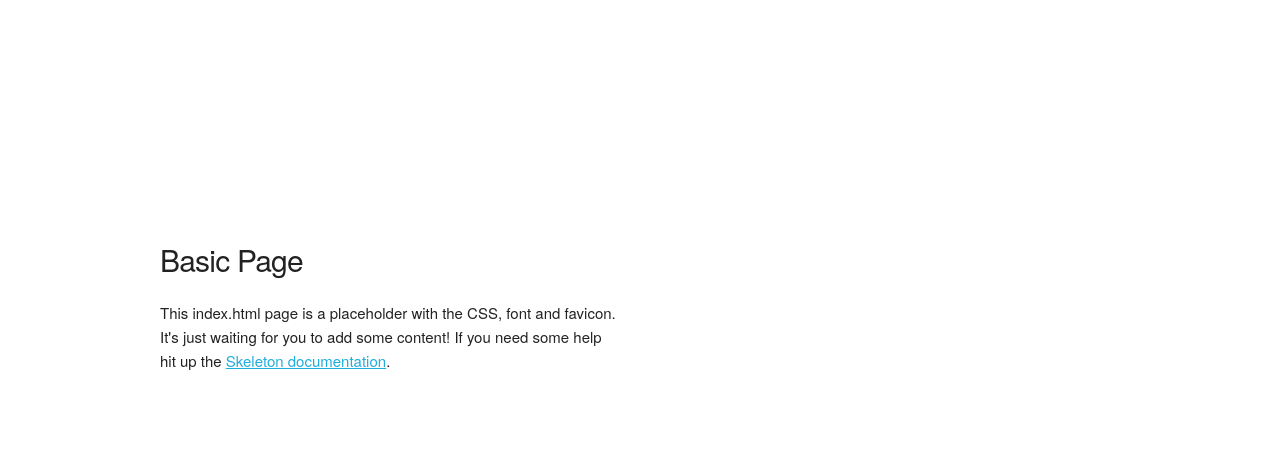
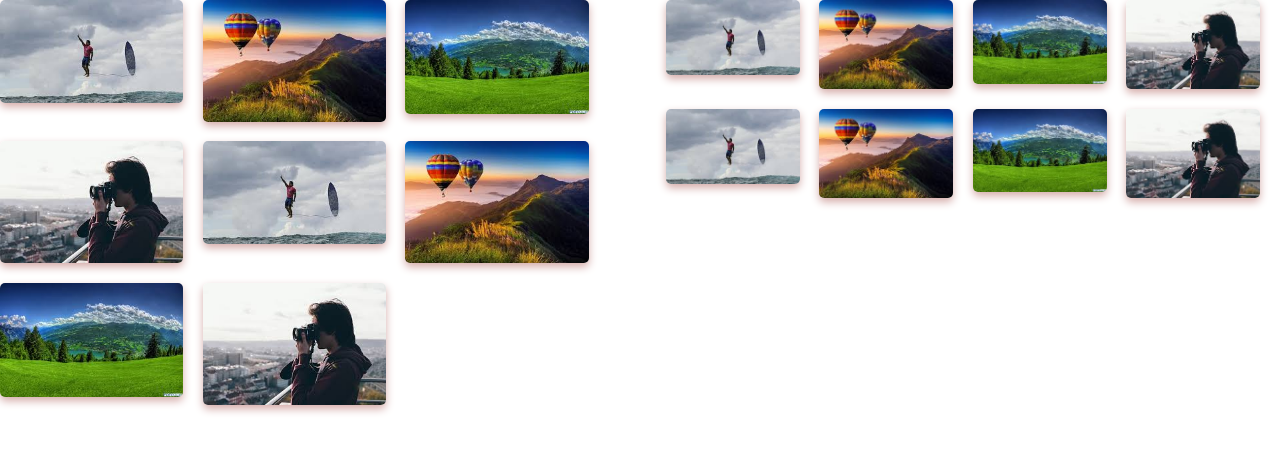
Before and after one commit to migdev23/PP_2.1, a plain HTML site: page index.html in a window 1280 px wide. Drawn offline with Linux system fonts and the light colour scheme; a web font is replaced by a local one.

Commit message:
Galeria de imagenes componente, con clases de animaciones, flexbox, contenedor galeria, cuatro variables de colores

```diff
--- a/css/skeleton.css
+++ b/css/skeleton.css
@@ -10,6 +10,8 @@
 
 /* Table of contents
 ––––––––––––––––––––––––––––––––––––––––––––––––––
+- Variables Principales
+- Componente Galeria
 - Grid
 - Base Styles
 - Typography
@@ -24,6 +26,71 @@
 - Clearing
 - Media Queries
 */
+
+/* Variables Principales Colores
+-------------------------------------------------- */
+:root{
+  --colorPrincipal:#B38D97;
+  --colorSecundario:#D5ACA9;
+  --colorTerciario:#EBCFB2;
+  --colorCuaternario:#d1a7b1;
+}
+
+/* Componente Galeria
+--------------------------------------------------- */
+.galeria {
+  display: flex;
+  flex-wrap: wrap;            /* Permite múltiples filas */
+  gap: 1.3em;                  /* Espacio entre elementos */
+}
+
+.galeria-objeto {
+  flex-shrink: 1;
+  flex-basis: calc(var(--porcentajeCadaImagen) - 1.3em);
+}
+
+.galeria-objeto img {
+  width: 100%;
+  height: auto;
+  display: block;
+  border-radius: 5px;
+  box-shadow: 0 4px 8px var(--colorSecundario);
+  transition: box-shadow 0.2s ease;
+}
+
+.galeria-objeto img:active {
+  transform: scale(0.2);
+  box-shadow: 10px 10px 2px var(--colorTerciario);
+}
+
+
+/*Animaciones Galeria*/
+
+.galeria.aparecer .galeria-objeto img{
+  opacity: 0;
+  transform: translateY(20px);
+  animation: aparecer 1.5s ease forwards;
+}
+
+.galeria.lateral .galeria-objeto img{
+  opacity: 0;
+  transform: translateX(-100px);
+  animation: lateral 0.8s ease forwards;
+}
+
+@keyframes lateral{
+  to {
+    opacity: 1;
+    transform: translateX(0);
+  }
+}
+
+@keyframes aparecer {
+  to {
+    opacity: 1;
+    transform: translateY(0);
+  }
+}
 
 
 /* Grid
--- a/index.html
+++ b/index.html
@@ -31,14 +31,35 @@
 
   <!-- Primary Page Layout
   –––––––––––––––––––––––––––––––––––––––––––––––––– -->
-  <div class="container">
+
     <div class="row">
-      <div class="one-half column" style="margin-top: 25%">
-        <h4>Basic Page</h4>
-        <p>This index.html page is a placeholder with the CSS, font and favicon. It's just waiting for you to add some content! If you need some help hit up the <a href="http://www.getskeleton.com">Skeleton documentation</a>.</p>
+      <div class="six columns">
+        <div class="galeria aparecer"  style="--porcentajeCadaImagen: 33%;">
+          <div class="galeria-objeto"> <img src="./images/1.jpg" alt="Imagen 1"> </div>
+          <div class="galeria-objeto"> <img src="./images/2.jpg" alt="Imagen 2"> </div>
+          <div class="galeria-objeto"> <img src="./images/3.jpg" alt="Imagen 3"> </div>
+          <div class="galeria-objeto"> <img src="./images/4.jpg" alt="Imagen 4"> </div>
+          <div class="galeria-objeto"> <img src="./images/1.jpg" alt="Imagen 1"> </div>
+          <div class="galeria-objeto"> <img src="./images/2.jpg" alt="Imagen 2"> </div>
+          <div class="galeria-objeto"> <img src="./images/3.jpg" alt="Imagen 3"> </div>
+          <div class="galeria-objeto"> <img src="./images/4.jpg" alt="Imagen 4"> </div>
+        </div>
+      </div>
+
+      <div class="six columns">
+        <div class="galeria lateral" style="--porcentajeCadaImagen: 25%;">
+          <div class="galeria-objeto"> <img src="./images/1.jpg" alt="Imagen 1"> </div>
+          <div class="galeria-objeto"> <img src="./images/2.jpg" alt="Imagen 2"> </div>
+          <div class="galeria-objeto"> <img src="./images/3.jpg" alt="Imagen 3"> </div>
+          <div class="galeria-objeto"> <img src="./images/4.jpg" alt="Imagen 4"> </div>
+          <div class="galeria-objeto"> <img src="./images/1.jpg" alt="Imagen 1"> </div>
+          <div class="galeria-objeto"> <img src="./images/2.jpg" alt="Imagen 2"> </div>
+          <div class="galeria-objeto"> <img src="./images/3.jpg" alt="Imagen 3"> </div>
+          <div class="galeria-objeto"> <img src="./images/4.jpg" alt="Imagen 4"> </div>
+        </div>
       </div>
     </div>
-  </div>
+
 
 <!-- End Document
   –––––––––––––––––––––––––––––––––––––––––––––––––– -->
```
Also changed, not shown: images/1.jpg (added), images/2.jpg (added), images/3.jpg (added), images/4.jpg (added).
